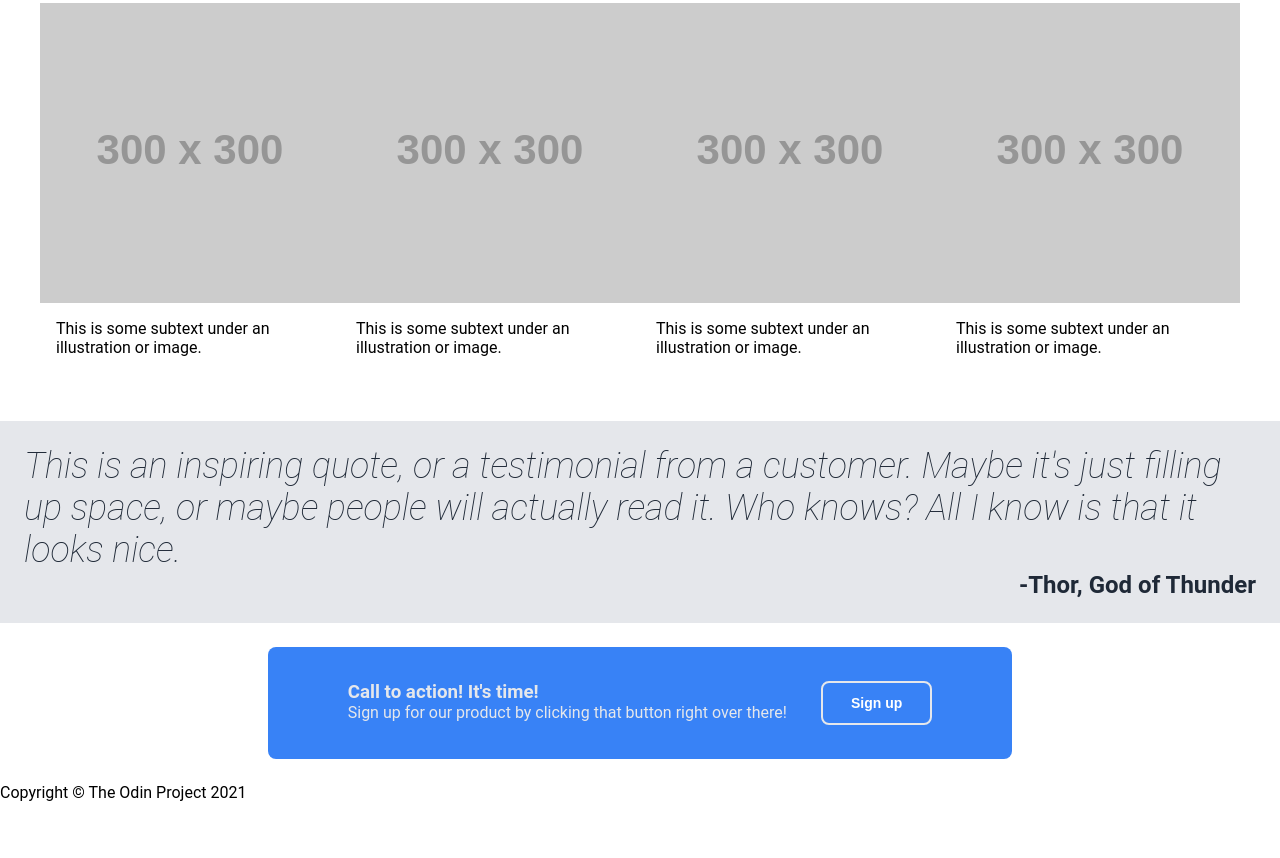
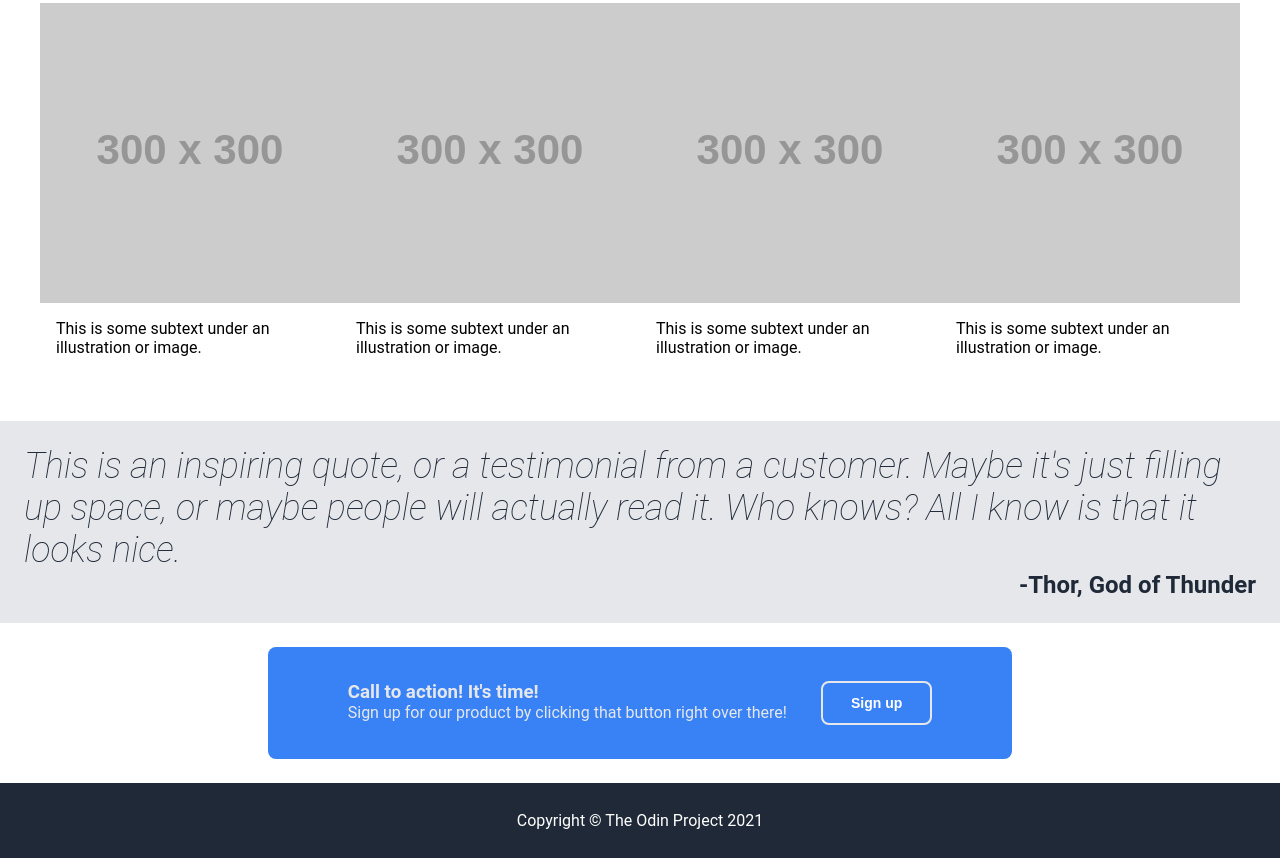
Before and after one commit to bitofmars/landing-page, a plain HTML site: page index.html in a window 1280 px wide. Shown: the part 511-1369 px from the top of the page. Before the commit the page ends 1313 px from the top, so only its background shows below. Drawn offline with Linux system fonts and the light colour scheme; placeholder pictures from the web are drawn by us.

Commit message:
Style the footer

```diff
--- a/styles.css
+++ b/styles.css
@@ -151,3 +151,14 @@ button {
 .cta button {
     border: 2px solid #e5e7eb;
 }
+
+/* ------------------------------- FOOTER */
+
+.footer {
+    background-color: #1f2937;
+    height: 75px;
+    color: white;
+    display: flex;
+    justify-content: center;
+    align-items: center;
+}
```
